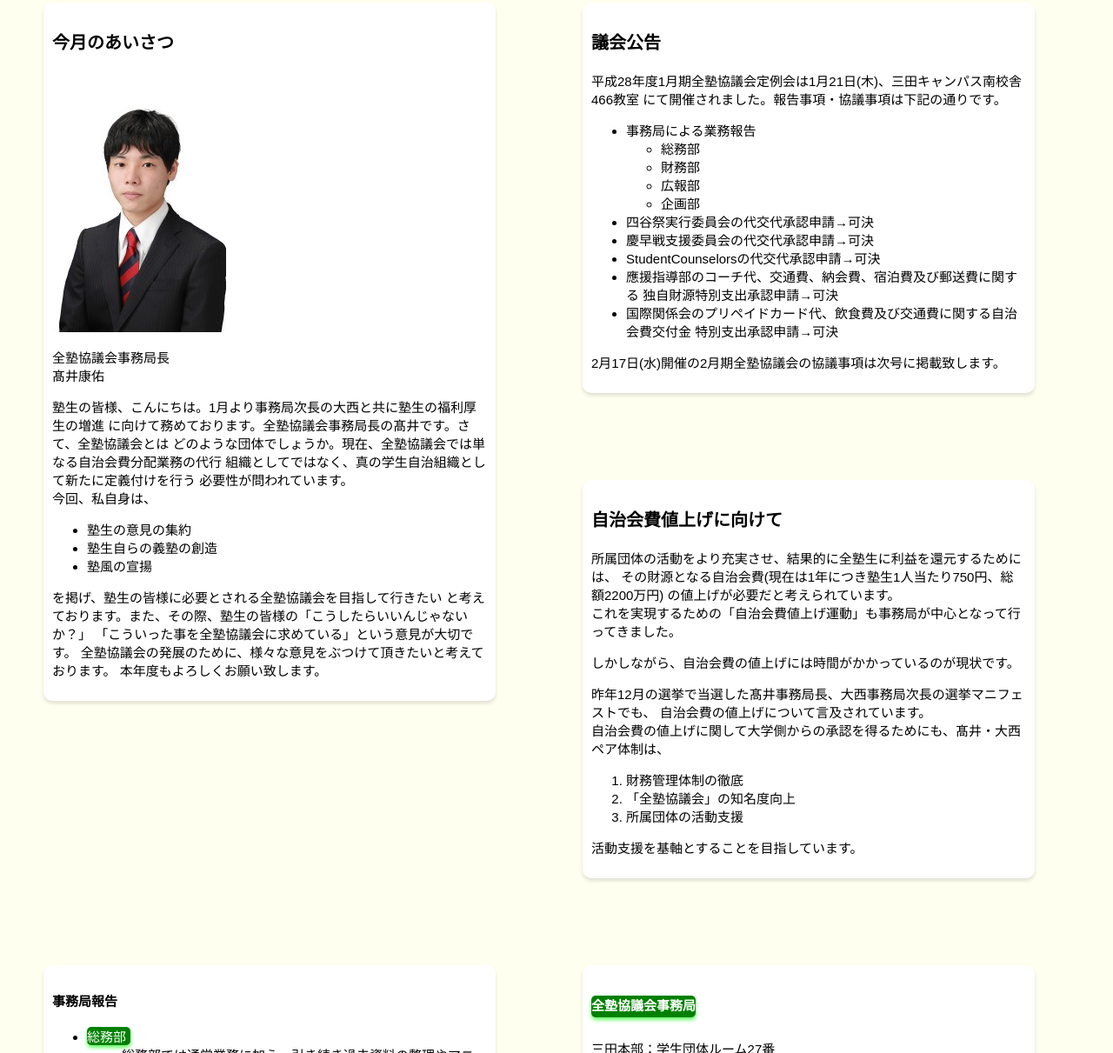
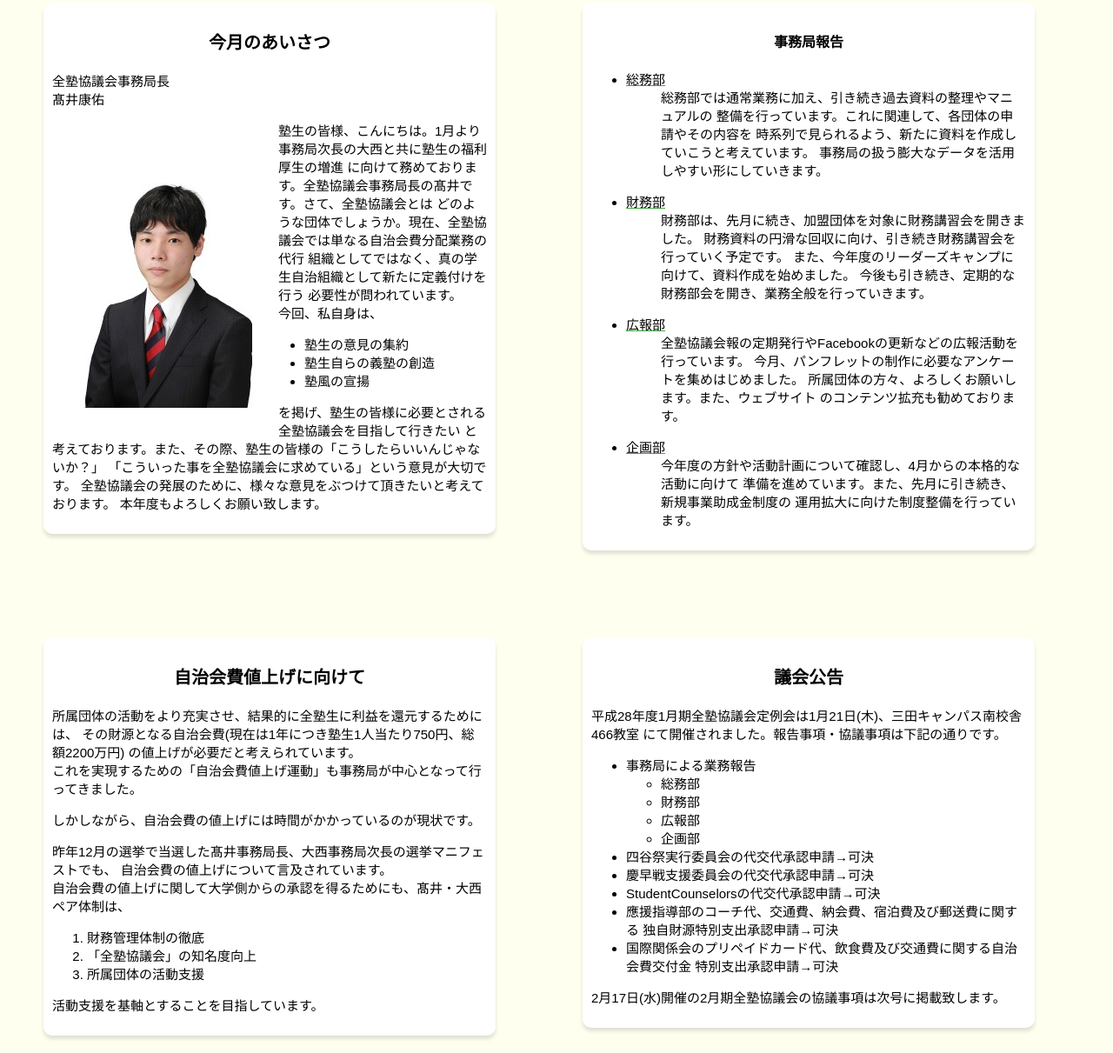
Before and after one commit to Mine02C4/zenkyo_web_lecture, a plain HTML site: page yamazaki/gikaihou_2016_feb.html in a window 1280 px wide. Shown: the part 1589-2800 px from the top of the page at 87% size. Drawn offline with Linux system fonts and the light colour scheme.

Commit message:
css3(webっぽくはなった)

```diff
--- a/yamazaki/gikaihou_2016_feb.html
+++ b/yamazaki/gikaihou_2016_feb.html
@@ -196,11 +196,12 @@
     <article>
 
         <h3>今月のあいさつ</h3>
-        <img src="takai-200x300.jpg" alt="全塾協議会事務局長" />
         <p>
             全塾協議会事務局長<br />
             髙井康佑
         </p>
+        <img src="takai-200x300.jpg" alt="全塾協議会事務局長" class="aisatsu"/>
+
         <p>
             塾生の皆様、こんにちは。1月より事務局次長の大西と共に塾生の福利厚生の増進
             に向けて務めております。全塾協議会事務局長の髙井です。さて、全塾協議会とは
@@ -209,7 +210,7 @@
             必要性が問われています。<br />
             今回、私自身は、
         </p>
-        <ul>
+        <ul class="aisatsu">
             <li>塾生の意見の集約</li>
             <li>塾生自らの義塾の創造</li>
             <li>塾風の宣揚</li>
@@ -224,75 +225,6 @@
 
     </article>
 
-    <article>
-
-        <h3>議会公告</h3>
-        <p>
-            平成28年度1月期全塾協議会定例会は1月21日(木)、三田キャンパス南校舎466教室
-            にて開催されました。報告事項・協議事項は下記の通りです。
-        </p>
-        <ul>
-            <li>
-                事務局による業務報告
-                <ul>
-                    <li>総務部</li>
-                    <li>財務部</li>
-                    <li>広報部</li>
-                    <li>企画部</li>
-                </ul>
-            </li>
-            <li>
-                四谷祭実行委員会の代交代承認申請→可決
-            </li>
-            <li>
-                慶早戦支援委員会の代交代承認申請→可決
-            </li>
-            <li>
-                StudentCounselorsの代交代承認申請→可決
-            </li>
-            <li>
-                應援指導部のコーチ代、交通費、納会費、宿泊費及び郵送費に関する
-                独自財源特別支出承認申請→可決
-            </li>
-            <li>
-                国際関係会のプリペイドカード代、飲食費及び交通費に関する自治会費交付金
-                特別支出承認申請→可決
-            </li>
-        </ul>
-        <p>
-            2月17日(水)開催の2月期全塾協議会の協議事項は次号に掲載致します。
-        </p>
-
-    </article>
-
-
-    <article>
-
-        <h3>自治会費値上げに向けて</h3>
-        <p>
-            所属団体の活動をより充実させ、結果的に全塾生に利益を還元するためには、
-            その財源となる自治会費(現在は1年につき塾生1人当たり750円、総額2200万円)
-            の値上げが必要だと考えられています。<br />
-            これを実現するための「自治会費値上げ運動」も事務局が中心となって行ってきました。
-        </p>
-        <p>
-            しかしながら、自治会費の値上げには時間がかかっているのが現状です。
-        </p>
-        <p>
-            昨年12月の選挙で当選した髙井事務局長、大西事務局次長の選挙マニフェストでも、
-            自治会費の値上げについて言及されています。<br />
-            自治会費の値上げに関して大学側からの承認を得るためにも、髙井・大西ペア体制は、
-        </p>
-        <ol>
-            <li>財務管理体制の徹底</li>
-            <li>「全塾協議会」の知名度向上</li>
-            <li>所属団体の活動支援</li>
-        </ol>
-        <p>
-            活動支援を基軸とすることを目指しています。
-        </p>
-
-    </article>
 
     <article>
 
@@ -345,6 +277,79 @@
 
     </article>
 
+
+
+    <article>
+
+        <h3>自治会費値上げに向けて</h3>
+        <p>
+            所属団体の活動をより充実させ、結果的に全塾生に利益を還元するためには、
+            その財源となる自治会費(現在は1年につき塾生1人当たり750円、総額2200万円)
+            の値上げが必要だと考えられています。<br />
+            これを実現するための「自治会費値上げ運動」も事務局が中心となって行ってきました。
+        </p>
+        <p>
+            しかしながら、自治会費の値上げには時間がかかっているのが現状です。
+        </p>
+        <p>
+            昨年12月の選挙で当選した髙井事務局長、大西事務局次長の選挙マニフェストでも、
+            自治会費の値上げについて言及されています。<br />
+            自治会費の値上げに関して大学側からの承認を得るためにも、髙井・大西ペア体制は、
+        </p>
+        <ol>
+            <li>財務管理体制の徹底</li>
+            <li>「全塾協議会」の知名度向上</li>
+            <li>所属団体の活動支援</li>
+        </ol>
+        <p>
+            活動支援を基軸とすることを目指しています。
+        </p>
+
+    </article>
+
+
+    <article>
+
+        <h3>議会公告</h3>
+        <p>
+            平成28年度1月期全塾協議会定例会は1月21日(木)、三田キャンパス南校舎466教室
+            にて開催されました。報告事項・協議事項は下記の通りです。
+        </p>
+        <ul>
+            <li>
+                事務局による業務報告
+                <ul>
+                    <li>総務部</li>
+                    <li>財務部</li>
+                    <li>広報部</li>
+                    <li>企画部</li>
+                </ul>
+            </li>
+            <li>
+                四谷祭実行委員会の代交代承認申請→可決
+            </li>
+            <li>
+                慶早戦支援委員会の代交代承認申請→可決
+            </li>
+            <li>
+                StudentCounselorsの代交代承認申請→可決
+            </li>
+            <li>
+                應援指導部のコーチ代、交通費、納会費、宿泊費及び郵送費に関する
+                独自財源特別支出承認申請→可決
+            </li>
+            <li>
+                国際関係会のプリペイドカード代、飲食費及び交通費に関する自治会費交付金
+                特別支出承認申請→可決
+            </li>
+        </ul>
+        <p>
+            2月17日(水)開催の2月期全塾協議会の協議事項は次号に掲載致します。
+        </p>
+
+    </article>
+
+
     <article>
         <h5>全塾協議会事務局</h5>
         <p>
--- a/yamazaki/style.css
+++ b/yamazaki/style.css
@@ -11,11 +11,14 @@ article {
     background-color:white;
     width:500px;
     border-radius:10px;
-    box-shadow:0 3px 4px rgba(0, 0, 0, 0.12);
-
+    box-shadow:0 4px 4px rgba(0, 0, 0, 0.12);
     margin:50px;
     padding:10px;
     float:left;
+}
+
+h2,h3,h4,h5 {
+    text-align:center;
 }
 
 h1 {
@@ -23,12 +26,14 @@ h1 {
     color:white;
     background-color:green ;
     width:370px;
-    text-shadow:0 3px 4px rgba(255, 255, 255, 0.60);
+    text-shadow:0 4px 4px rgba(255, 255, 255, 0.60);
     border-radius:15px;
+    box-shadow:0 8px 8px rgba(0, 0, 0, 0.40);
     margin-left:400px;
     margin-bottom:0;
     margin-top:0;
     float:left;
+    padding-left:10px;
 
 }
 
@@ -40,20 +45,33 @@ h3 {
     font-size:20px;
 }
 
-dt,h5{
-    color:white;
-    background-color:green;
-    box-shadow:0 3px 4px rgba(0, 255, 0, 0.60);
-    border-radius:5px;
+dt{
+    text-decoration:underline;
+    text-decoration-color:#45a545;
     width:50px;
+}
+
+h4 {
+    font-size:16px;
 }
 
 h5 {
     font-size:15px;
     color:white;
     background-color:green;
+    border-radius:5px;
+    box-shadow:0 2px 2px rgba(0, 0, 0, 0.40);
     height:25px;
     width:120px;
+}
+
+ul.aisatsu {
+    margin-left:250px;
+}
+
+img.aisatsu {
+    margin:30px;
+    float:left;
 }
 
 
```
